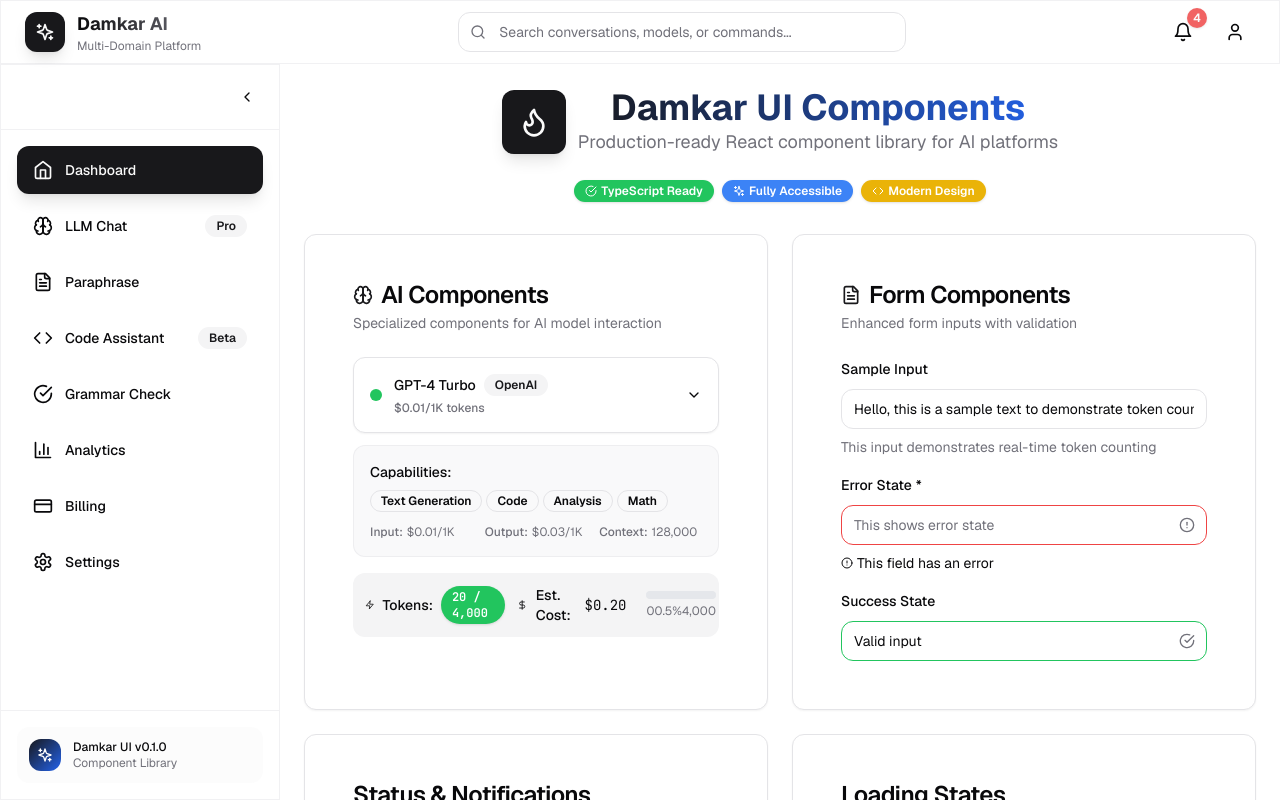
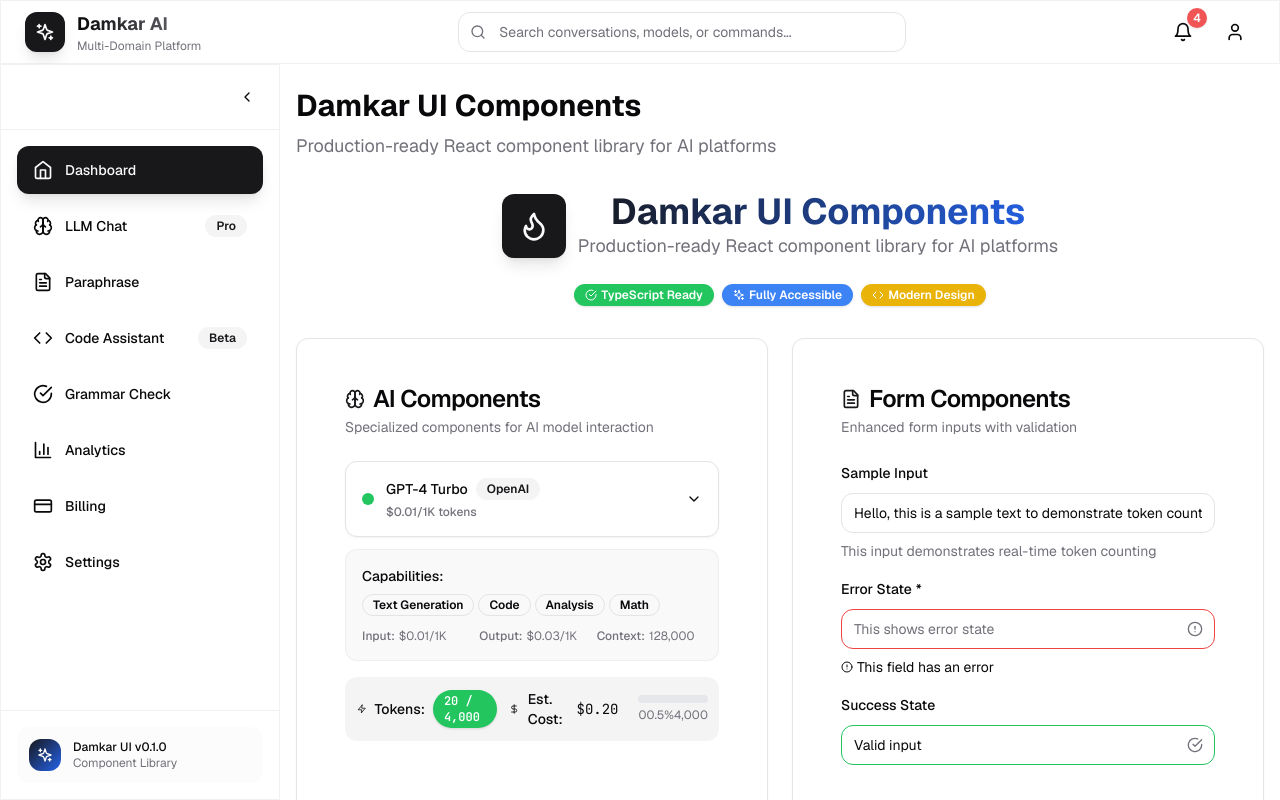
Before and after one commit to AnnasIsmail/damkar-ui-components, a React (Vite) app: page / in a window 1280 px wide. Shown: the top 800 px of the page. Built offline with nearby package versions, Linux system fonts and the light colour scheme.

Commit message:
Fix Dashboard Navbar Scroll Issue

```diff
--- a/src/App.tsx
+++ b/src/App.tsx
@@ -13,6 +13,7 @@ import { FormInput } from './components/forms/FormInput'
 import { StatusBadge } from './components/data/StatusBadge'
 import { ThemeProvider } from './providers/ThemeProvider'
 import { ToastProvider, useToastActions } from './components/ui/Toast'
+import { PageContainer } from './components/layout/PageContainer'
 
 // Import pages
 import { LLMChatPage } from './pages/LLMChatPage'
@@ -90,12 +91,15 @@ function DemoContent() {
         return <AnalyticsPage />
       default:
         return (
-          <main className="flex-1 p-6 space-y-8 overflow-y-auto">
+          <PageContainer
+            title="Damkar UI Components"
+            description="Production-ready React component library for AI platforms"
+          >
             {/* Hero Section */}
             <motion.div
               initial={{ opacity: 0, y: 20 }}
               animate={{ opacity: 1, y: 0 }}
-              className="text-center space-y-4"
+              className="text-center space-y-4 mb-8"
             >
               <div className="flex items-center justify-center gap-3 mb-6">
                 <div className="flex items-center justify-center w-16 h-16 rounded-xl bg-primary text-primary-foreground shadow-lg">
@@ -125,7 +129,7 @@ function DemoContent() {
             </motion.div>
 
             {/* Component Showcase */}
-            <div className="grid grid-cols-1 lg:grid-cols-2 gap-6">
+            <div className="grid grid-cols-1 lg:grid-cols-2 gap-6 mb-8">
               {/* AI Components */}
               <Card animated>
                 <CardHeader>
@@ -311,7 +315,7 @@ function DemoContent() {
                 </motion.div>
               ))}
             </motion.div>
-          </main>
+          </PageContainer>
         )
     }
   }
```
